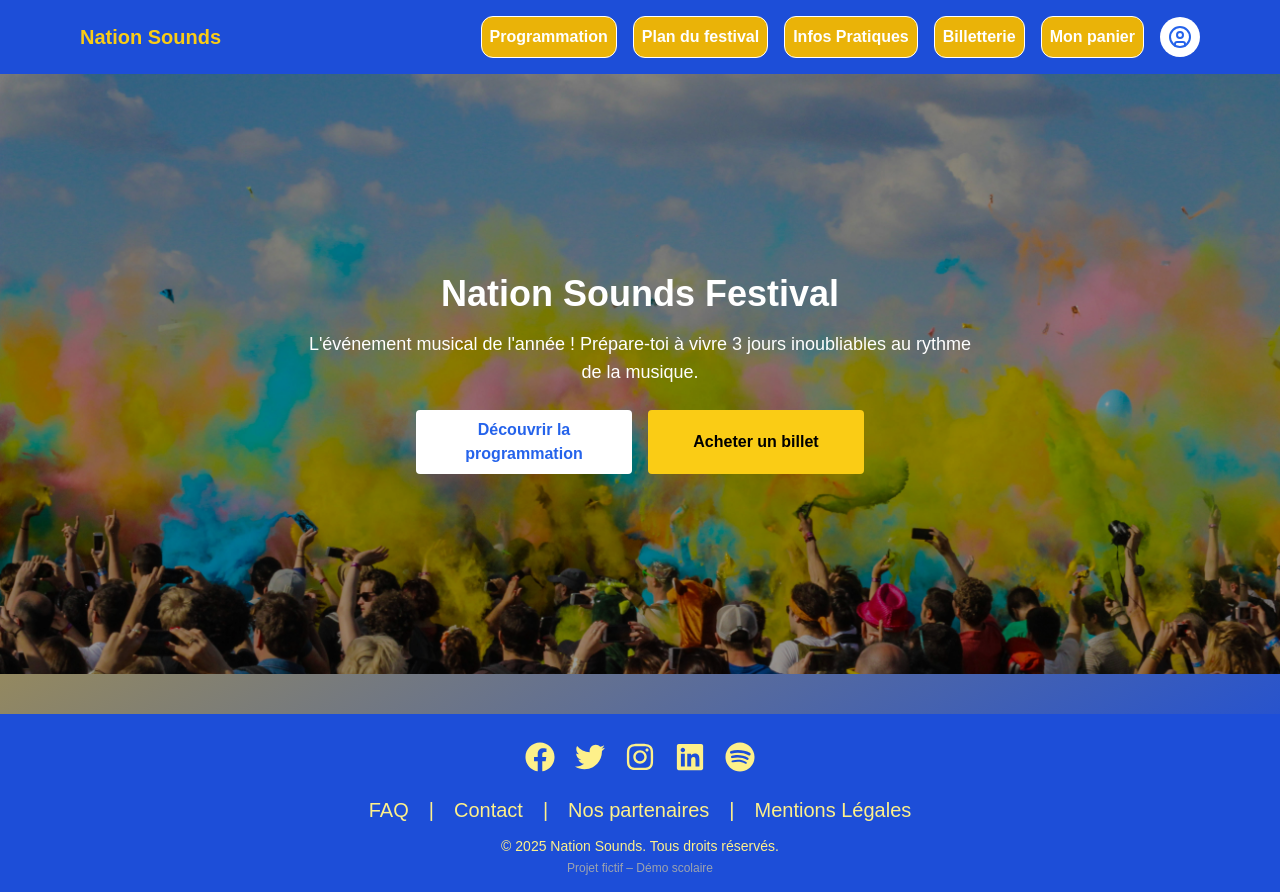
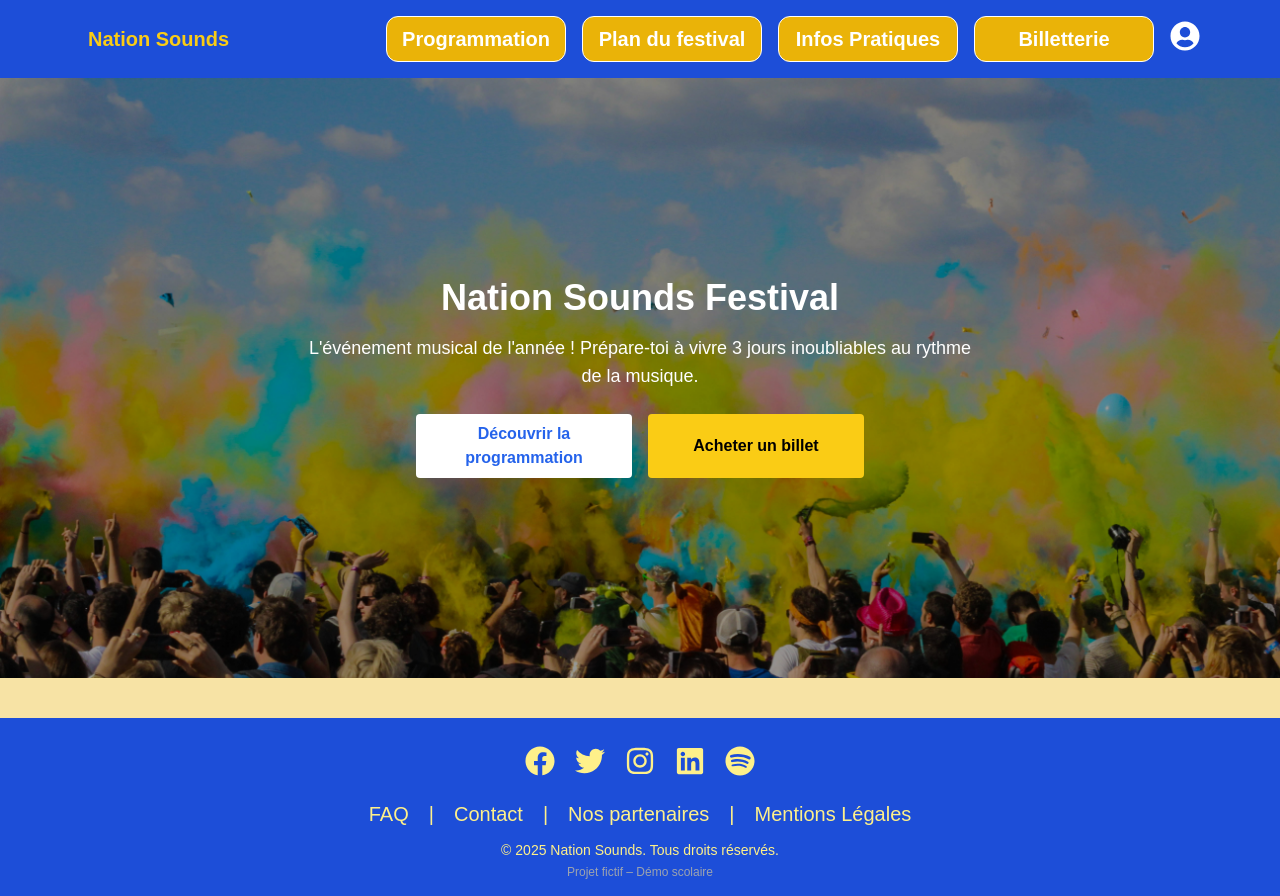
Before and after one commit to Guillaume-Lorente/festival-nation-sounds, a React (Vite) app in the folder frontend/: page / in a window 1280 px wide. Built offline with nearby package versions, Linux system fonts and the light colour scheme.

Commit message:
Header et Footer terminés

```diff
--- a/frontend/src/components/ArtistCard.jsx
+++ b/frontend/src/components/ArtistCard.jsx
@@ -11,27 +11,34 @@ export default function ArtistCard({ artist, linkToDetail = true }) {
    const isAlreadyFavorite = favorites.some((fav) => fav.id === artist.id);
 
   return (
-    <div className="p-4 border rounded shadow flex justify-between items-center">
-      <div>
-        <img src={artist.image_url} alt={artist.name} className="w-full h-40 object-cover rounded" />
-        {/* 🔗 Lien vers la page détail si autorisé */}
+  <div className="bg-yellow-300 p-4 border rounded shadow flex flex-col justify-between w-full">
+    {/* Partie image + texte centrée */}
+    <div className="text-center">
+      <div className="w-full mb-2">
+        <img
+          src={artist.image_url}
+          alt={artist.name}
+          className="w-full h-full object-cover rounded-xl"
+        />
+      </div>
+
       {linkToDetail ? (
         <Link
           to={`/artists/${artist.id}`}
-            className="text-lg font-semibold text-blue-600 hover:underline"
+          className="text-lg font-bold text-red-600 block"
         >
           {artist.name}
         </Link>
       ) : (
-          <p className="text-lg font-semibold">{artist.name}</p>
+        <p className="text-lg font-semibold text-red-600">{artist.name}</p>
       )}
-        {/* 🎵 Genre affiché si présent */}
+
       {artist.genre && (
-          <p className="text-sm text-gray-600">{artist.genre}</p>
+        <p className="text-md text-gray-600">{artist.genre}</p>
       )}
     </div>
 
-      {/* ⭐ Bouton Favori, visible seulement si connecté */}
+    {/* Bouton favori en bas */}
     <button
       onClick={() => {
         if (!user) {
@@ -41,7 +48,7 @@ export default function ArtistCard({ artist, linkToDetail = true }) {
         addFavorite(artist.id);
       }}
       disabled={isAlreadyFavorite}
-          className={`px-4 py-2 rounded mt-2 transition-all duration-200 ${
+      className={`mt-4 w-full px-4 py-2 rounded transition-all duration-200 ${
         isAlreadyFavorite
           ? "bg-gray-300 text-gray-600 cursor-not-allowed"
           : "bg-yellow-400 text-black hover:bg-yellow-300"
--- a/frontend/src/components/Footer.jsx
+++ b/frontend/src/components/Footer.jsx
@@ -20,12 +20,19 @@ export default function Footer() {
         <FaSpotify />
       </a>
       </span>
-      <span className ="flex justify-center text-xl gap-5 px-4 py-3">
-          <a href="#" target="_blank" className="hover:text-blue-300 duration-300">FAQ</a>|
-          <a href="#" target="_blank" className="hover:text-blue-300 duration-300">Contact</a>|
-          <a href="#" target="_blank" className="hover:text-blue-300 duration-300">Nos partenaires</a>|
-          <a href="#" target="_blank" className="hover:text-blue-300 duration-300">Mentions Légales</a>
-      </span>
+
+      <span className="flex flex-col sm:flex-row justify-center items-center text-xl gap-3 sm:gap-5 px-4 py-3 text-center">
+  <a href="#" target="_blank" className="hover:text-blue-300 duration-300">FAQ</a>
+  <span className="hidden sm:inline">|</span>
+
+  <a href="#" target="_blank" className="hover:text-blue-300 duration-300">Contact</a>
+  <span className="hidden sm:inline">|</span>
+
+  <a href="#" target="_blank" className="hover:text-blue-300 duration-300">Nos partenaires</a>
+  <span className="hidden sm:inline">|</span>
+
+  <a href="#" target="_blank" className="hover:text-blue-300 duration-300">Mentions Légales</a>
+</span>
       <p className="text-sm">
         &copy; {new Date().getFullYear()} Nation Sounds. Tous droits réservés.
       </p>
--- a/frontend/src/components/Header.jsx
+++ b/frontend/src/components/Header.jsx
@@ -2,6 +2,7 @@ import { useState, useEffect, useRef } from "react";
 import { Link, useNavigate } from "react-router-dom";
 import { useCart } from "../context/CartContext";
 import { UserCircle } from "lucide-react";
+import { FaBars, FaTimes, FaUserCircle } from "react-icons/fa";
 
 export default function Header() {
   const user = JSON.parse(localStorage.getItem("user"));
@@ -37,78 +38,96 @@ export default function Header() {
   }, []);
 
    return (
-    <header className="w-full bg-blue-700 text-yellow-400 font-bold font-size-xl">
+  <header className="w-full bg-blue-700 text-yellow-400 font-bold text-xl relative z-50">
     <div className="max-w-6xl mx-auto px-4 py-4 flex justify-between items-center">
+
+      {/* LOGO */}
       <h1 className="text-xl font-bold">
-          <Link to="/" className="hover:bg-yellow-400">Nation Sounds</Link>
+        <Link to="/" className="hover:bg-yellow-400 px-2 py-1 rounded">Nation Sounds</Link>
       </h1>
 
-        <nav className="flex gap-4 items-center">
-          <Link to="/lineup" className="bg-yellow-500 text-white border border-white p-2 rounded-xl hover:bg-blue-400 duration-300">Programmation</Link>
-          <Link to="/lineup" className="bg-yellow-500 text-white border border-white p-2 rounded-xl hover:bg-blue-400 duration-300">Plan du festival</Link>
-          <Link to="/lineup" className="bg-yellow-500 text-white border border-white p-2 rounded-xl hover:bg-blue-400 duration-300">Infos Pratiques</Link>
-          <Link to="/tickets" className="bg-yellow-500 text-white border border-white p-2 rounded-xl hover:bg-blue-400 duration-300">Billetterie</Link>
+      {/* NAVIGATION DESKTOP */}
+      <nav className="hidden lg:flex gap-4 items-center">
+        <Link to="/lineup" className="min-w-[180px] text-center bg-yellow-500 text-white border border-white p-2 rounded-xl hover:bg-blue-400 duration-300">
+  Programmation
+</Link>
+<Link to="/map" className="min-w-[180px] text-center bg-yellow-500 text-white border border-white p-2 rounded-xl hover:bg-blue-400 duration-300">
+  Plan du festival
+</Link>
+<Link to="/info" className="min-w-[180px] text-center bg-yellow-500 text-white border border-white p-2 rounded-xl hover:bg-blue-400 duration-300">
+  Infos Pratiques
+</Link>
+<Link to="/tickets" className="min-w-[180px] text-center bg-yellow-500 text-white border border-white p-2 rounded-xl hover:bg-blue-400 duration-300">
+  Billetterie
+</Link>
 
-          <Link to="/cart" className="bg-yellow-500 text-white border border-white p-2 rounded-xl hover:bg-blue-400 duration-300">
+{/* Possibilité de voir le panier */}
+{/* <Link to="/cart" className="min-w-[180px] text-center bg-yellow-500 text-white border border-white p-2 rounded-xl hover:bg-blue-400 duration-300 relative">
   Mon panier
   {totalItems > 0 && (
     <span className="absolute -top-2 -right-3 bg-red-500 text-white text-xs px-2 py-0.5 rounded-full">
       {totalItems}
     </span>
   )}
-          </Link>
+</Link> */}
 
-          <div className="relative" ref={menuRef}>
+        {/* AVATAR - visible uniquement en desktop */}
+        <div className="hidden md:block">
+          <button
+            onClick={() => navigate(user ? "/account" : "/login")}
+            className="text-white text-3xl hover:text-yellow-300"
+            title={user ? "Mon compte" : "Se connecter"}
+          >
+            <FaUserCircle />
+          </button>
+        </div>
+      </nav>
+
+      {/* MENU BURGER MOBILE */}
+      <div className="lg:hidden relative" ref={menuRef}>
         <button
           onClick={toggleMenu}
           className="w-10 h-10 rounded-full bg-white flex items-center justify-center text-blue-600 hover:bg-gray-200"
         >
-              <UserCircle className="w-6 h-6" />
+          {menuOpen ? <FaTimes className="w-5 h-5" /> : <FaBars className="w-5 h-5" />}
         </button>
 
-            {menuOpen && (
-              <div className="absolute right-0 mt-2 w-44 bg-white text-black shadow rounded z-50 py-2">
+        {/* MENU MOBILE SLIDE FROM RIGHT */}
+        <div
+          className={`fixed top-0 right-0 h-full w-64 bg-white text-black shadow-lg transform transition-transform duration-300 ${
+            menuOpen ? "translate-x-0" : "translate-x-full"
+          }`}
+        >
+          <div className="flex flex-col p-4 space-y-2 pt-16">
+            <Link to="/lineup" className="block px-4 py-2 hover:bg-gray-100" onClick={() => setMenuOpen(false)}>Programmation</Link>
+            <Link to="/map" className="block px-4 py-2 hover:bg-gray-100" onClick={() => setMenuOpen(false)}>Plan du festival</Link>
+            <Link to="/info" className="block px-4 py-2 hover:bg-gray-100" onClick={() => setMenuOpen(false)}>Infos Pratiques</Link>
+            <Link to="/tickets" className="block px-4 py-2 hover:bg-gray-100" onClick={() => setMenuOpen(false)}>Billetterie</Link>
+
+            <hr className="my-2" />
+
             {!user ? (
               <>
-                    <Link
-                      to="/login"
-                      className="text-blue-600 block px-4 py-2 hover:bg-gray-100"
-                      onClick={() => setMenuOpen(false)}
-                    >
-                      Se connecter
-                    </Link>
-                    <Link
-                      to="/register"
-                      className="text-blue-600 block px-4 py-2 hover:bg-gray-100"
-                      onClick={() => setMenuOpen(false)}
-                    >
-                      S’inscrire
-                    </Link>
+                <Link to="/login" className="block px-4 py-2 text-blue-600 hover:bg-gray-100" onClick={() => setMenuOpen(false)}>Se connecter</Link>
+                <Link to="/register" className="block px-4 py-2 text-blue-600 hover:bg-gray-100" onClick={() => setMenuOpen(false)}>S’inscrire</Link>
               </>
             ) : (
               <>
-                    <Link
-                      to="/account"
-                      className="text-blue-600 block px-4 py-2 hover:bg-gray-100"
-                      onClick={() => setMenuOpen(false)}
-                    >
-                      Mon compte
-                    </Link>
+                <Link to="/account" className="block px-4 py-2 text-blue-600 hover:bg-gray-100" onClick={() => setMenuOpen(false)}>Mon compte</Link>
                 <button
                   onClick={() => {
                     setMenuOpen(false);
                     handleLogout();
                   }}
-                      className="w-full text-left text-blue-600 px-4 py-2 hover:bg-gray-100"
+                  className="block w-full text-left px-4 py-2 text-blue-600 hover:bg-gray-100"
                 >
                   Déconnexion
                 </button>
               </>
             )}
           </div>
-            )}
         </div>
-        </nav>
+      </div>
     </div>
   </header>
 );
--- a/frontend/src/index.css
+++ b/frontend/src/index.css
@@ -12,11 +12,7 @@ body {
   width: 100%;
   height: 100%;
   font-family: "Poppins", "Montserrat", Arial, Helvetica, sans-serif;
-  background: linear-gradient(
-    to bottom right,
-    rgba(234, 179, 8, 255),
-    rgba(29, 78, 216, 255)
-  );
+  background: rgba(234, 179, 8, 0.2);
 }
 
 #root {
--- a/frontend/src/pages/Home.jsx
+++ b/frontend/src/pages/Home.jsx
@@ -1,4 +1,5 @@
 import { Link } from "react-router-dom";
+import ArtistCard from "../components/ArtistCard";
 
 export default function Home() {
   return (
--- a/frontend/src/pages/Lineup.jsx
+++ b/frontend/src/pages/Lineup.jsx
@@ -33,7 +33,7 @@ export default function Lineup() {
         </p>
       </div>
 
-      <ul className="grid sm:grid-cols-1 md:grid-cols-2 gap-6">
+      <ul className="grid grid-cols-1 sm:grid-cols-2 md:grid-cols-3 gap-6">
         {artists.map((artist) => (
           <li key={artist.id}>
             <ArtistCard
```
Lines whose indentation alone changed are shown as unchanged.
